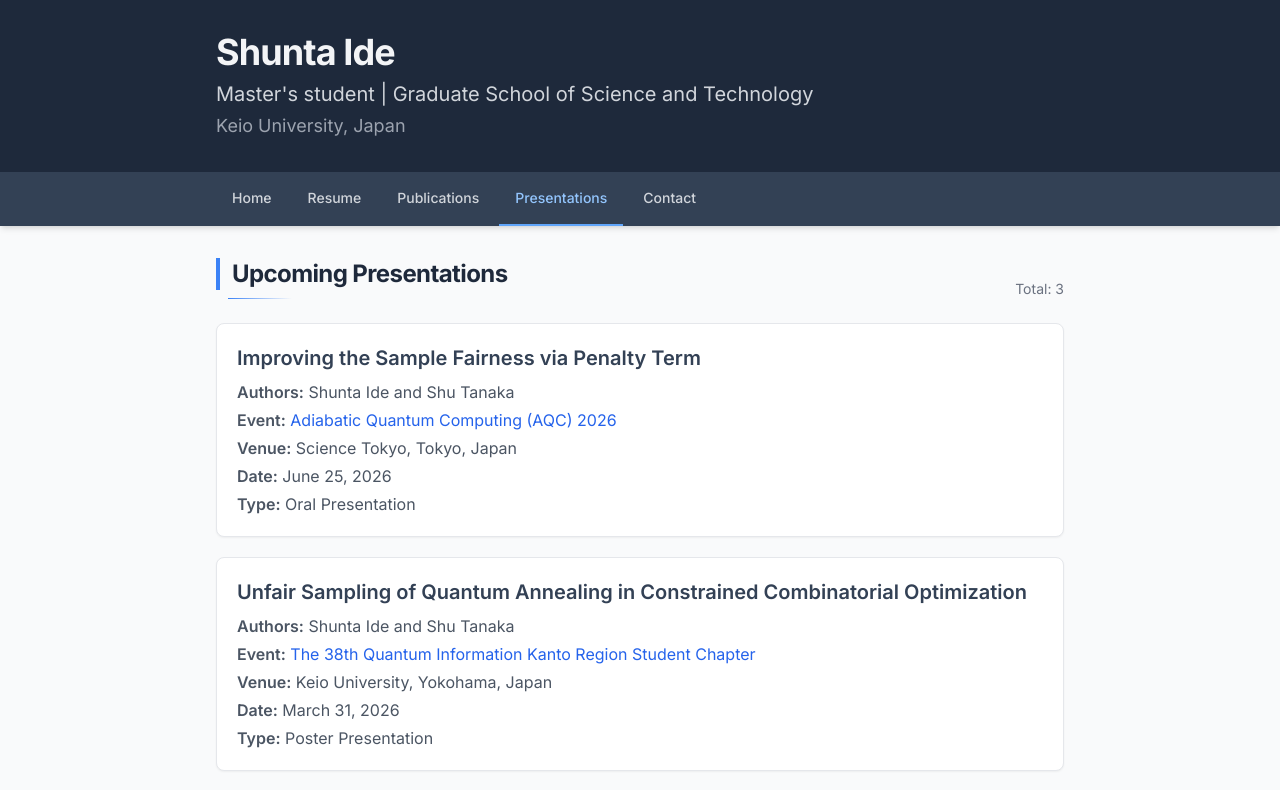
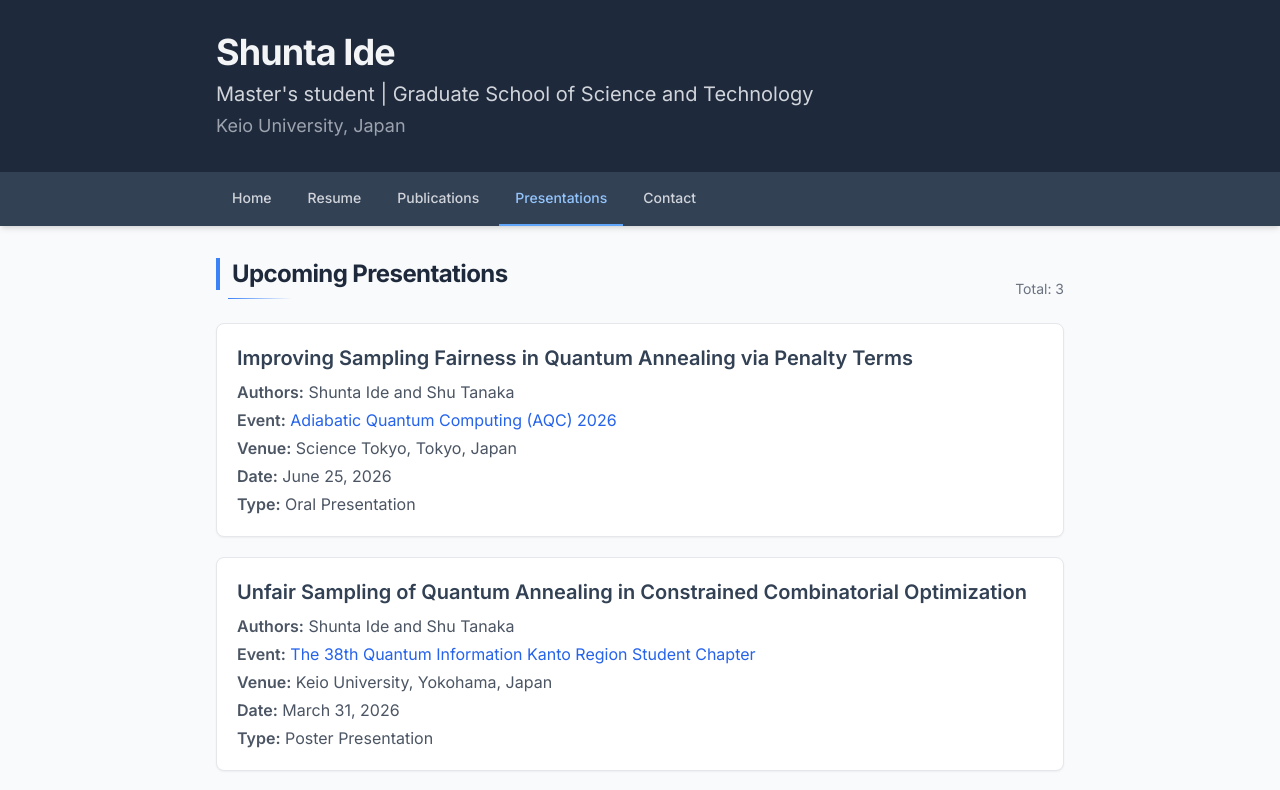
Before and after one commit to shunta0213/profile, a React (Vite) app: page /#/presentations in a window 1280 px wide. Shown: the top 790 px of the page. Built offline with nearby package versions, Linux system fonts and the light colour scheme.

Commit message:
Update presentation title for clarity and accuracy
- Revised the title of the presentation to "Improving Sampling Fairness in Quantum Annealing via Penalty Terms" for better representation of the topic.

```diff
--- a/src/data/presentations.ts
+++ b/src/data/presentations.ts
@@ -2,7 +2,7 @@ import { Presentation } from '../types'
 
 export const presentations: Presentation[] = [
   {
-    title: 'Improving the Sample Fairness via Penalty Term',
+    title: 'Improving Sampling Fairness in Quantum Annealing via Penalty Terms',
     authors: 'Shunta Ide and Shu Tanaka',
     event: 'Adiabatic Quantum Computing (AQC) 2026',
     venue: 'Science Tokyo, Tokyo, Japan',
```
